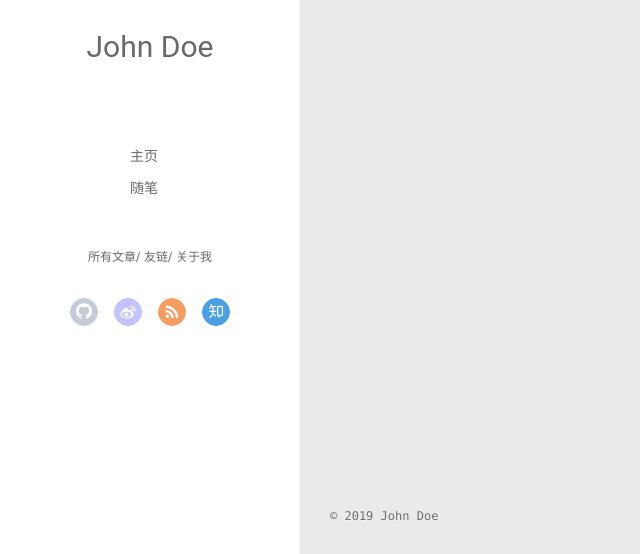
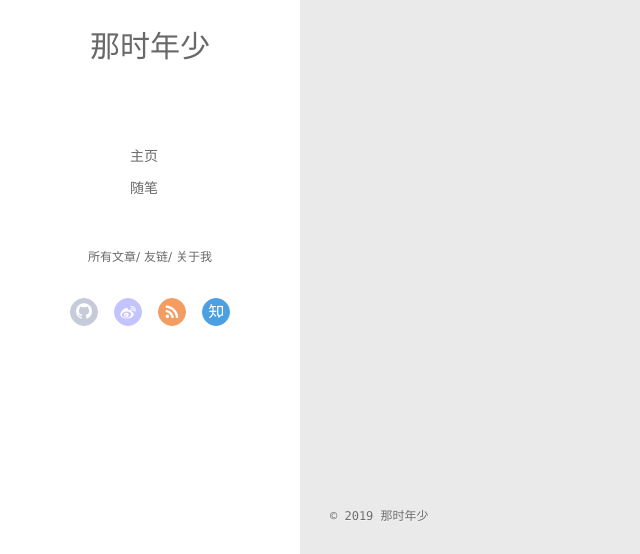
Before and after one commit to wangjunfeng88/wangjunfeng88.github.com, a plain HTML site: page archives/index.html in a window 1280 px wide. Shown: the part 243-797 px from the top of the page, 0-640 px from the left. Drawn offline with Linux system fonts and the light colour scheme; no server answers.

Commit message:
Site updated: 2019-05-24 09:32:07

```diff
--- a/archives/index.html
+++ b/archives/index.html
@@ -46,7 +46,7 @@
 			<img src class="js-avatar">
 		</a>
 		<hgroup>
-		  <h1 class="header-author"><a href="/">John Doe</a></h1>
+		  <h1 class="header-author"><a href="/">那时年少</a></h1>
 		</hgroup>
 
 
@@ -104,7 +104,7 @@
 				<img src class="js-avatar">
 			</div>
 			<hgroup>
-			  <h1 class="header-author js-header-author">John Doe</h1>
+			  <h1 class="header-author js-header-author">那时年少</h1>
 			</hgroup>
 
 
@@ -229,7 +229,7 @@
   <div class="outer">
     <div id="footer-info">
     	<div class="footer-left">
-    		&copy; 2019 John Doe
+    		&copy; 2019 那时年少
     	</div>
       	<div class="footer-right">
       		<a href="http://hexo.io/" target="_blank">Hexo</a>  Theme <a href="https://github.com/litten/hexo-theme-yilia" target="_blank">Yilia</a> by Litten
```
Also changed, not shown: 2019/04/23/你拼命赚钱的样子虽然狼狈-但你自己靠自己的样子真的很美！/index.html (+3 -3 lines), 2019/05/23/hello-world/index.html (+3 -3 lines), archives/2019/04/index.html (+3 -3 lines), archives/2019/05/index.html (+3 -3 lines), archives/2019/index.html (+3 -3 lines), index.html (+5 -5 lines), img/IMG_1250.JPG (added).
